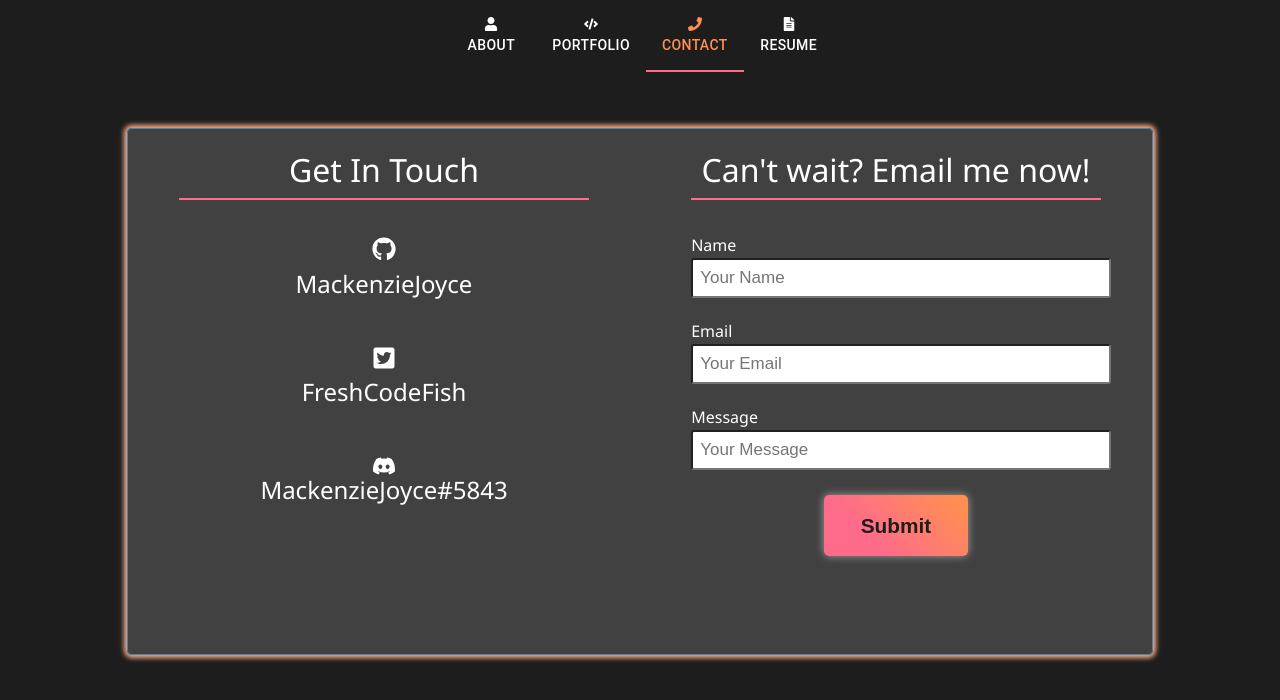
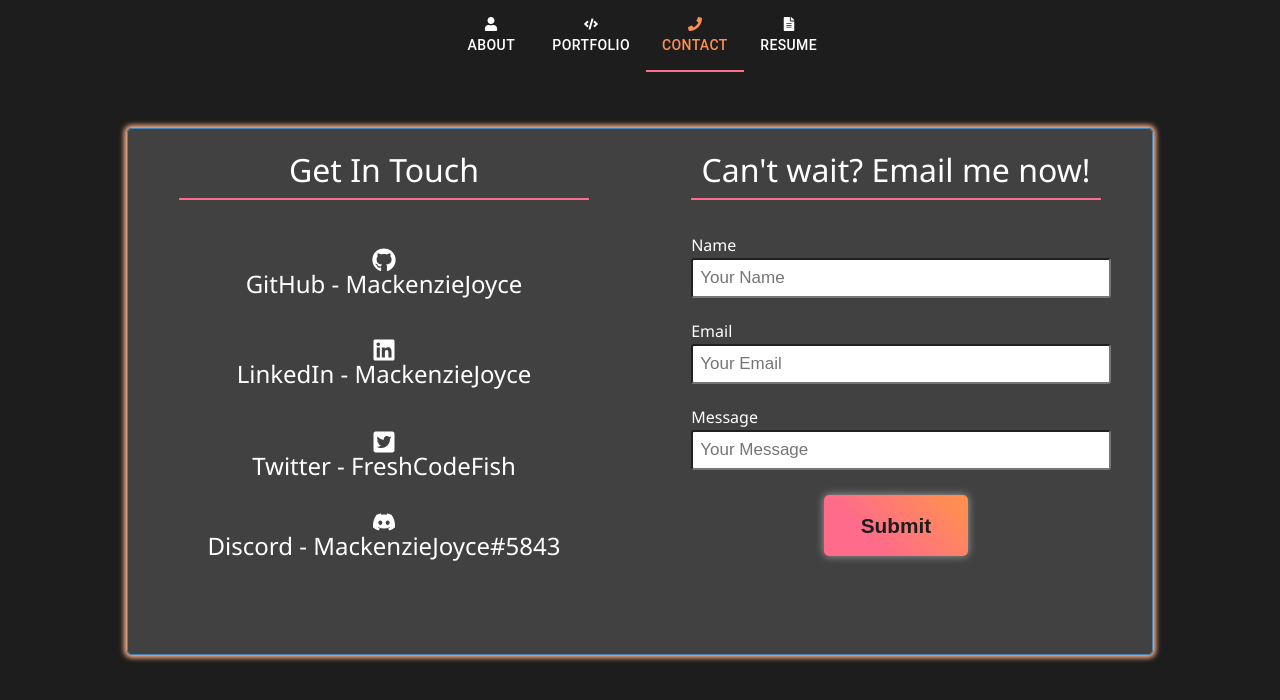
Before and after one commit to MackenzieJoyce/Portfolio, a React (Create React App) app: page /contact in a window 1280 px wide. Both pictures are taken after a click on the tab "CONTACT". Shown: the top 700 px of the page. Built offline with nearby package versions, Linux system fonts and the light colour scheme.

Commit message:
added linked in, fixed the _blank issue, some styling

```diff
--- a/src/components/pages/Contact.js
+++ b/src/components/pages/Contact.js
@@ -1,20 +1,22 @@
 import React from 'react';
-import { FaGithub, FaTwitterSquare, FaDiscord } from 'react-icons/fa';
+import {
+  FaGithub,
+  FaTwitterSquare,
+  FaDiscord,
+  FaLinkedin
+} from 'react-icons/fa';
 
 import EmailForm from './compPlugins/EmailForm';
 
 const styles = {
-  title: {
-    textAlign: 'center',
-    marginBottom: 30
-  },
   list: {
     fontSize: '1.5rem',
     display: 'flex',
-    flexDirection: 'column'
+    flexDirection: 'column',
+    alignItems: 'center'
   },
   span: {
-    marginBottom: 40,
+    marginBottom: '8%',
     display: 'flex',
     flexDirection: 'column',
     alignItems: 'center'
@@ -24,52 +26,50 @@ const styles = {
 const Contact = () => {
   return (
     <>
-      {/* <h3 style={styles.title}>Get In Touch</h3> */}
-
       <div className="content contentEntire">
-        <div className='contentIndiv'>
-        {/* className="container" */}
+        <div className="contentIndiv">
           <h3 className="title">Get In Touch</h3>
           <div style={styles.list}>
+            <a
+              href="https://github.com/MackenzieJoyce"
+              target="_blank"
+              rel="noopener noreferrer"
+              title="Github: MackenzieJoyce"
+            >
               <span style={styles.span}>
                 <FaGithub />
+                GitHub - MackenzieJoyce
+              </span>
+            </a>
+
             <a
-                href="https://github.com/MackenzieJoyce"
-                // target="_blank"
+              href="https://www.linkedin.com/in/mackenziejoyce/"
+              target="_blank"
+              rel="noopener noreferrer"
               title="Github: MackenzieJoyce"
             >
-                MackenzieJoyce
+              <span style={styles.span}>
+                <FaLinkedin />
+                LinkedIn - MackenzieJoyce
+              </span>
             </a>
-            </span>
+
+            <a
+              href="https://twitter.com/FreshCodeFish"
+              target="_blank"
+              rel="noopener noreferrer"
+              title="Twitter: FreshCodeFish"
+            >
               <span style={styles.span}>
                 <FaTwitterSquare />
-              <a
-                href="https://twitter.com/FreshCodeFish"
-                // target="_blank"
-                title="Twitter: FreshCodeFish"
-              >
-                FreshCodeFish
+                Twitter - FreshCodeFish
+              </span>
             </a>
-            </span>
+
             <span style={styles.span}>
               <FaDiscord />
-              MackenzieJoyce#5843
+              Discord - MackenzieJoyce#5843
             </span>
-            {/* <span>
-          <FaDice20 />
-          Roll20: RollingUpRoses
-        </span> */}
-            {/* <span>LinkedIn</span>
-        <span>Share this portfolio</span> */}
-            {/*
-          <span>
-            Phone
-            <a href="tel:321.234.5397" title="Phone number: 321.234.5397">
-              321.234.5397
-            </a>
-          </span> */}
-
-            {/* <span style={styles.span}>Email</span> */}
           </div>
         </div>
         <EmailForm />
@@ -78,8 +78,4 @@ const Contact = () => {
   );
 };
 
-// target _blank's are giving errors
-
-// Add the EmailForm so you can toggle the option
-
 export default Contact;
```
Lines whose indentation alone changed are shown as unchanged.
